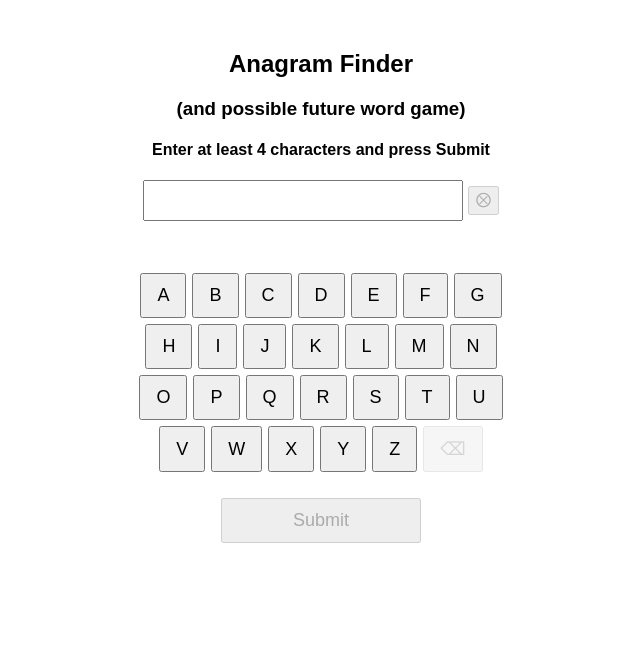
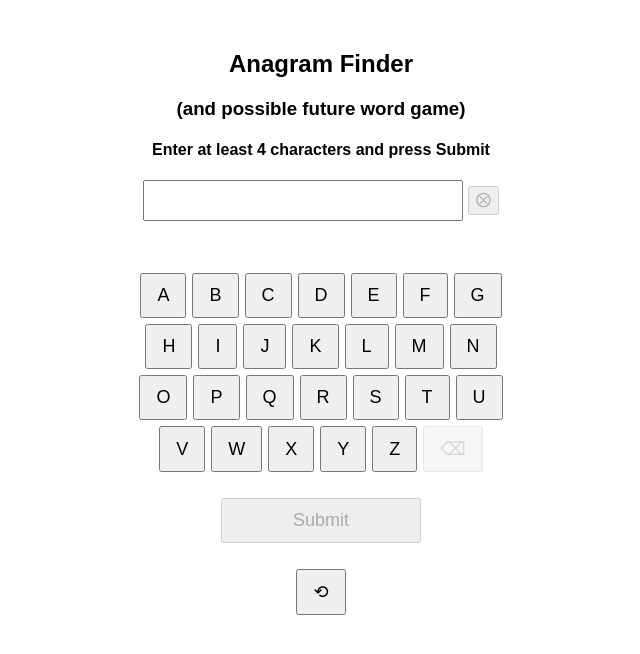
Before and after one commit to Justin-Grimmett/anagram-finder, a React (Create React App) app: page / in a window 1280 px wide. Shown: the top 654 px of the page, without its empty margins (319-959 px from the left). Built offline with nearby package versions, Linux system fonts and the light colour scheme.

Commit message:
Add Refresh button - 26.08.2025

```diff
--- a/src/LetterInput.tsx
+++ b/src/LetterInput.tsx
@@ -1,5 +1,5 @@
 // ... TODO
-// 1. Add the floating manual Refresh button
+// 1. Fix button positions - eg floating Refresh
 // 2. Create a common Modal - to be used for popup display - eg including the output
 // 3. Add the "copyright" for the Word data
 // 4. Add details of the tech stack that runs the site - because the point of this is just to be a demo on Git etc
@@ -258,6 +258,11 @@ export default function LetterInput() {
 		return str.trim();
 	}
 
+	// Refresh the page
+	const doRefresh = () => {
+		window.location.reload();
+	}
+
 	// The Front-End
 	// ************************************************************************************************************************
 	return (
@@ -288,7 +293,9 @@ export default function LetterInput() {
 					style={{
 						fontSize: "20px",
 						textAlign: "center",
-						marginLeft: "5px"
+						marginLeft: "5px",
+						cursor : textExists() ? "pointer" : "not-allowed"
+
 					}}
 					onClick={clearText}
 					disabled = {!textExists()}
@@ -338,6 +345,7 @@ export default function LetterInput() {
 						padding: "10px 15px",
 						fontSize: "18px",
 						width: "200px"			// Half of the above hardcoded max-width
+						, cursor : lettersEntered.length < minRequiredLength ? "not-allowed" : "pointer"
 					}}
 					title={"Submit"}
 				>
@@ -354,6 +362,23 @@ export default function LetterInput() {
 					return <div key={keyData}>{lineText}</div>;
 				})}
 			</div>
+
+			{/* Button to manually refresh the page */}
+			<div style={{marginTop: "20px", display: "flex", justifyContent: "center"}}>
+				<button
+					style={{
+						marginTop: "20px",
+						margin: "3px",
+						padding: "10px 15px",
+						fontSize: "18px",
+						cursor : "pointer"
+					}}
+					onClick={doRefresh}
+					title={"Refresh"}
+				>
+					⟲
+				</button>
+			</div>
 		</div>
 	);
 }
```
